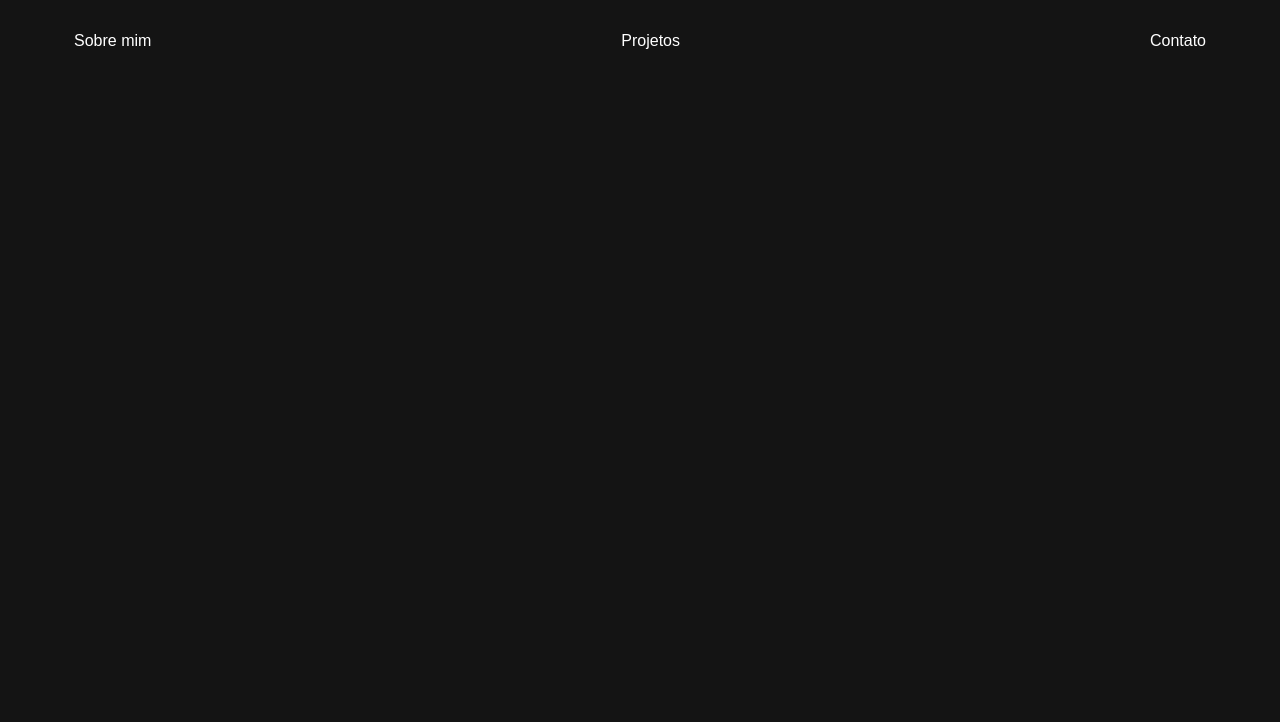
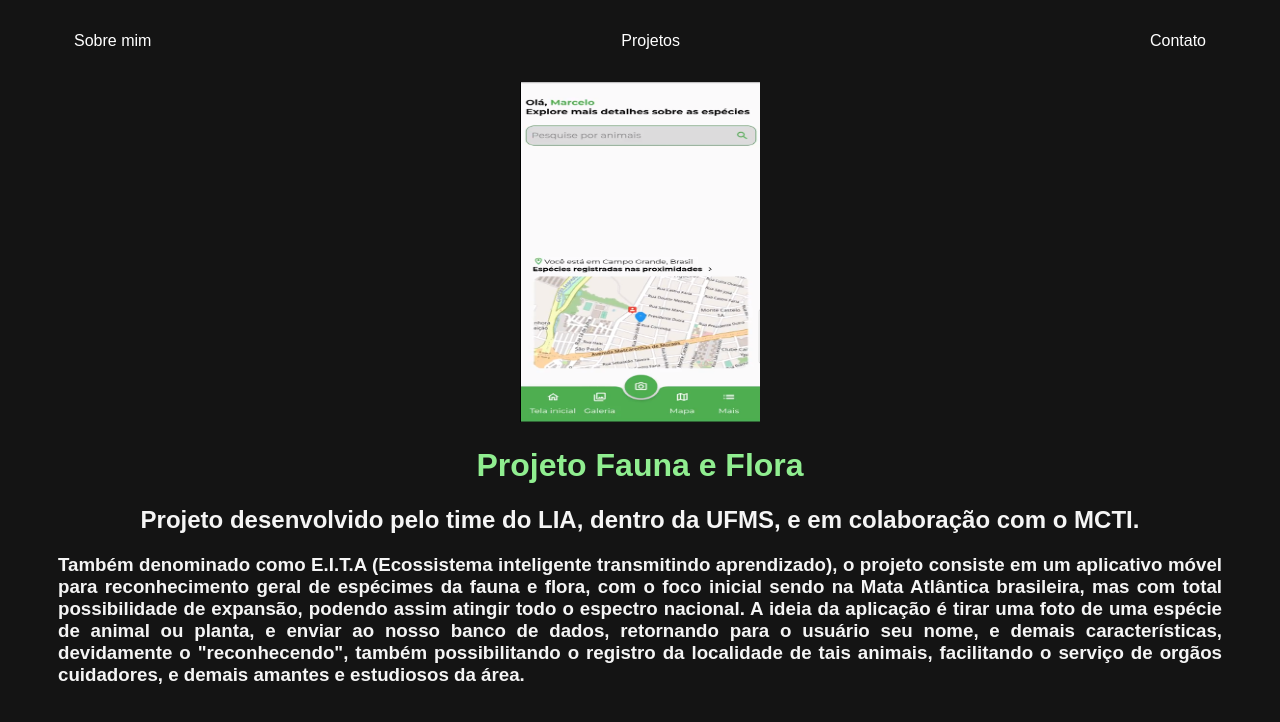
Before and after one commit to Arthur-Henrique-Andrade-Farias/Curriculum, a plain HTML site: page projects.html in a window 1280 px wide. Drawn offline with Linux system fonts and the light colour scheme.

Commit message:
Add: making the project page

```diff
--- a/curriculum.css
+++ b/curriculum.css
@@ -78,3 +78,15 @@ nav a:hover {
     color: lightgreen;
 
 }
+
+main img {
+
+    width: 240px;
+    height: 340px;
+
+}
+
+main h3 {
+
+    text-align: justify;
+}
--- a/projects.html
+++ b/projects.html
@@ -48,6 +48,28 @@
 
         </nav>
 
+        <main>
+
+            <div class="center">
+                <img src="./img/faunaeflora.png"> </img>
+
+                <h1>Projeto Fauna e Flora</h1>
+
+                <h2>Projeto desenvolvido pelo time do LIA, dentro da UFMS, e em colaboração com o MCTI.</h2>
+
+                <h3>Também denominado como E.I.T.A (Ecossistema inteligente transmitindo aprendizado), o projeto consiste em um aplicativo móvel para reconhecimento geral de espécimes
+                    da fauna e flora, com o foco inicial sendo na Mata Atlântica brasileira, mas com total possibilidade de expansão, podendo assim atingir todo o espectro nacional. A
+                    ideia da aplicação é tirar uma foto de uma espécie de animal ou planta, e enviar ao nosso banco de dados, retornando para o usuário seu nome, e demais características,
+                    devidamente o "reconhecendo", também possibilitando o registro da localidade de tais animais, facilitando o serviço de orgãos cuidadores, e demais amantes e estudiosos
+                    da área.
+                </h3>
+
+            </div>
+
+
+
+        </main>
+
     </div>
 
 </body>
```
Also changed, not shown: contacts.html (+17 -0 lines), img/faunaeflora.png (added).
